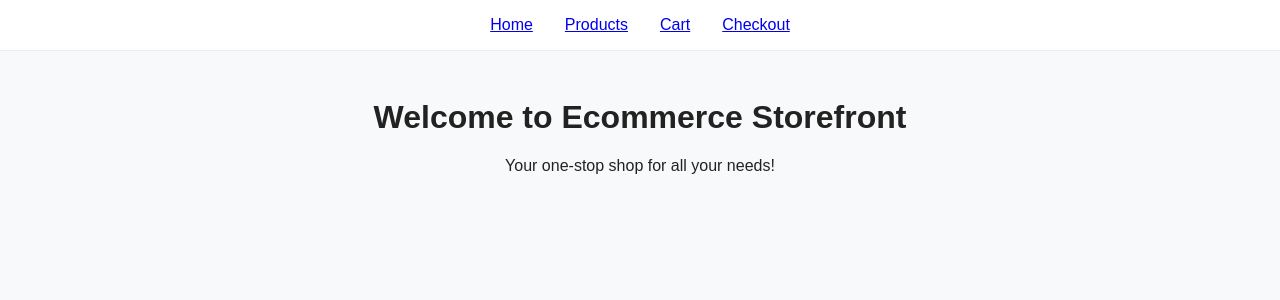
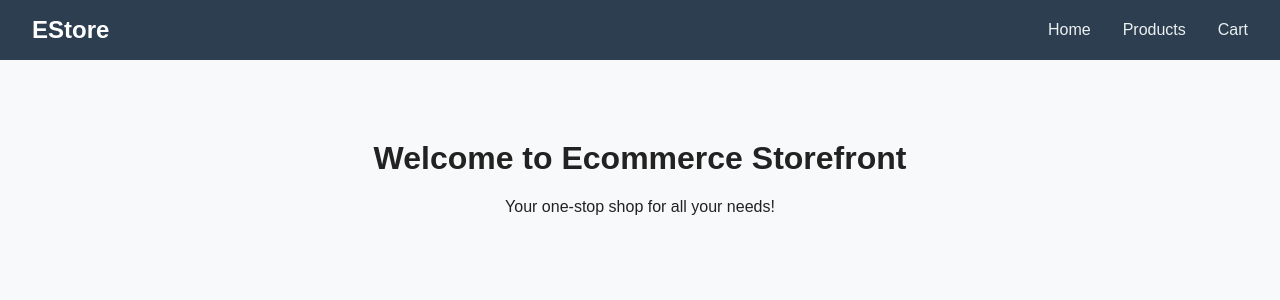
Before and after one commit to Mohit-Vadsak/EcommerceStorefront, a React (Create React App) app in the folder frontend/: page / in a window 1280 px wide. Shown: the top 300 px of the page. Built offline with nearby package versions, Linux system fonts and the light colour scheme.

Commit message:
modified navigation and fixed styling

```diff
--- a/frontend/src/App.css
+++ b/frontend/src/App.css
@@ -5,3 +5,17 @@ body {
   background: #f8f9fa;
   color: #222;
 }
+
+.app {
+  min-height: 100vh;
+  display: flex;
+  flex-direction: column;
+}
+
+.main-content {
+  flex: 1;
+  padding: 2rem;
+  max-width: 1200px;
+  margin: 0 auto;
+  width: 100%;
+}
--- a/frontend/src/App.js
+++ b/frontend/src/App.js
@@ -1,28 +1,27 @@
 
 
-import { BrowserRouter as Router, Routes, Route, Link } from 'react-router-dom';
+import { BrowserRouter as Router, Routes, Route } from 'react-router-dom';
+import Navigation from './components/Navigation';
 import Home from './pages/Home';
 import Products from './pages/Products';
 import Cart from './pages/Cart';
 import Checkout from './pages/Checkout';
 import './App.css';
 
-
 function App() {
   return (
     <Router>
-      <nav style={{ background: '#fff', padding: '1rem', borderBottom: '1px solid #eee', display: 'flex', justifyContent: 'center', gap: '2rem' }}>
-        <Link to="/">Home</Link>
-        <Link to="/products">Products</Link>
-        <Link to="/cart">Cart</Link>
-        <Link to="/checkout">Checkout</Link>
-      </nav>
+      <div className="app">
+        <Navigation />
+        <main className="main-content">
           <Routes>
             <Route path="/" element={<Home />} />
             <Route path="/products" element={<Products />} />
             <Route path="/cart" element={<Cart />} />
             <Route path="/checkout" element={<Checkout />} />
           </Routes>
+        </main>
+      </div>
     </Router>
   );
 }
--- /dev/null
+++ b/frontend/src/components/Navigation.css
@@ -0,0 +1,32 @@
+.nav {
+  background-color: #2c3e50;
+  padding: 1rem 2rem;
+  display: flex;
+  justify-content: space-between;
+  align-items: center;
+}
+
+.nav-brand a {
+  color: white;
+  font-size: 1.5rem;
+  text-decoration: none;
+  font-weight: bold;
+}
+
+.nav-links {
+  list-style: none;
+  display: flex;
+  gap: 2rem;
+  margin: 0;
+  padding: 0;
+}
+
+.nav-links a {
+  color: #ecf0f1;
+  text-decoration: none;
+  transition: color 0.3s ease;
+}
+
+.nav-links a:hover {
+  color: #3498db;
+}
--- /dev/null
+++ b/frontend/src/components/Navigation.js
@@ -0,0 +1,19 @@
+import { Link } from 'react-router-dom';
+import './Navigation.css';
+
+const Navigation = () => {
+  return (
+    <nav className="nav">
+      <div className="nav-brand">
+        <Link to="/">EStore</Link>
+      </div>
+      <ul className="nav-links">
+        <li><Link to="/">Home</Link></li>
+        <li><Link to="/products">Products</Link></li>
+        <li><Link to="/cart">Cart</Link></li>
+      </ul>
+    </nav>
+  );
+};
+
+export default Navigation;
```
Also changed, not shown: 2 other files (tests, documents, lock files or other folders). Lines whose indentation alone changed are shown as unchanged.
